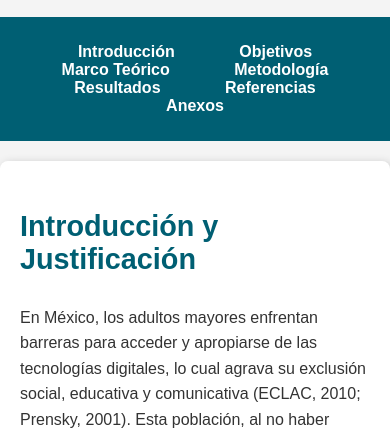
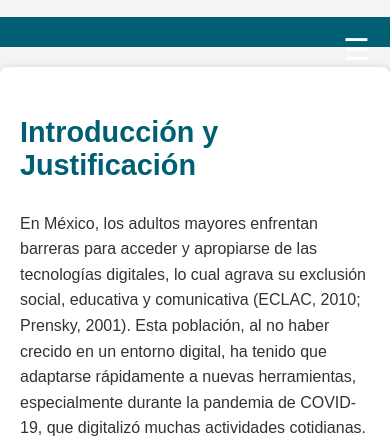
Before and after one commit to Rodrigo-hckr/cartel-cientifico, a plain HTML site: page index.html in a window 390 px wide. Shown: the part 397-835 px from the top of the page. Drawn offline with Linux system fonts and the light colour scheme.

Commit message:
responsive nav

```diff
--- a/index.html
+++ b/index.html
@@ -22,7 +22,8 @@
     </header>
 
     <nav>
-        <ul>
+        <div class="menu-toggle" onclick="toggleMenu()">☰</div>
+        <ul class="nav-links">
             <li><a href="#introduccion">Introducción</a></li>
             <li><a href="#objetivos">Objetivos</a></li>
             <li><a href="#marco">Marco Teórico</a></li>
--- a/styles.css
+++ b/styles.css
@@ -41,24 +41,26 @@ header h2 {
     margin: 5px 0;
 }
 
-/* Menú de navegación */
+/* Estilos generales del menú */
 nav {
     background: #005f73;
-    padding: 10px;
+    padding: 15px;
     text-align: center;
+    position: relative;
 }
 
-nav ul {
+.nav-links {
     list-style: none;
     padding: 0;
+    display: flex;
+    justify-content: center;
 }
 
-nav ul li {
-    display: inline;
+.nav-links li {
     margin: 0 15px;
 }
 
-nav ul li a {
+.nav-links li a {
     color: #fff;
     text-decoration: none;
     font-weight: bold;
@@ -67,8 +69,19 @@ nav ul li a {
     transition: background 0.3s;
 }
 
-nav ul li a:hover {
+.nav-links li a:hover {
     background: #0a9396;
+}
+
+/* Estilos del menú hamburguesa */
+.menu-toggle {
+    display: none; /* Oculto en pantallas grandes */
+    font-size: 30px;
+    cursor: pointer;
+    color: #fff;
+    position: absolute;
+    right: 20px;
+    top: 15px;
 }
 
 /* Secciones */
@@ -194,22 +207,44 @@ header, section, footer {
     }
 }
 
-/* Media Queries para hacer la página responsive */
+
+
+/* Diseño responsive */
 @media screen and (max-width: 768px) {
+    .menu-toggle {
+        display: block;
+    }
+
     header {
         flex-direction: column;
         text-align: center;
     }
 
-    .logo-container img {
-        height: 60px;
+    .nav-links {
+        display: none; /* Ocultamos el menú por defecto */
+        flex-direction: column;
+        background: #005f73;
+        position: absolute;
+        top: 50px;
+        left: 0;
+        width: 100%;
+        padding: 10px 0;
     }
 
-    nav ul {
-        flex-direction: column;
+    .nav-links li {
+        text-align: center;
+        margin: 10px 0;
+    }
+
+    .nav-links.active {
+        display: flex; /* Mostramos el menú cuando esté activo */
     }
 
     .foto-anexo img {
         width: 220px; /* Ajuste de imágenes en pantallas más pequeñas */
     }
+
+    .logo-container img {
+        height: 60px;
+    }
 }
```
